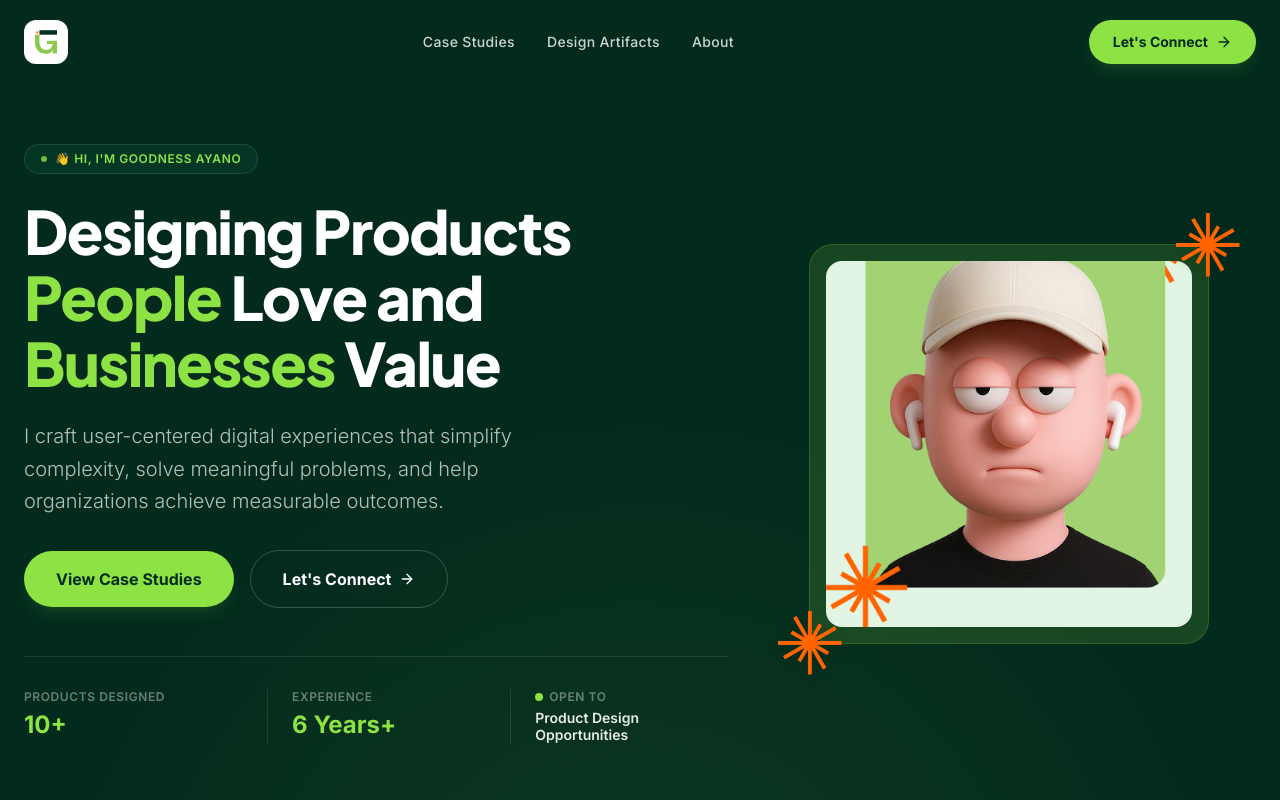
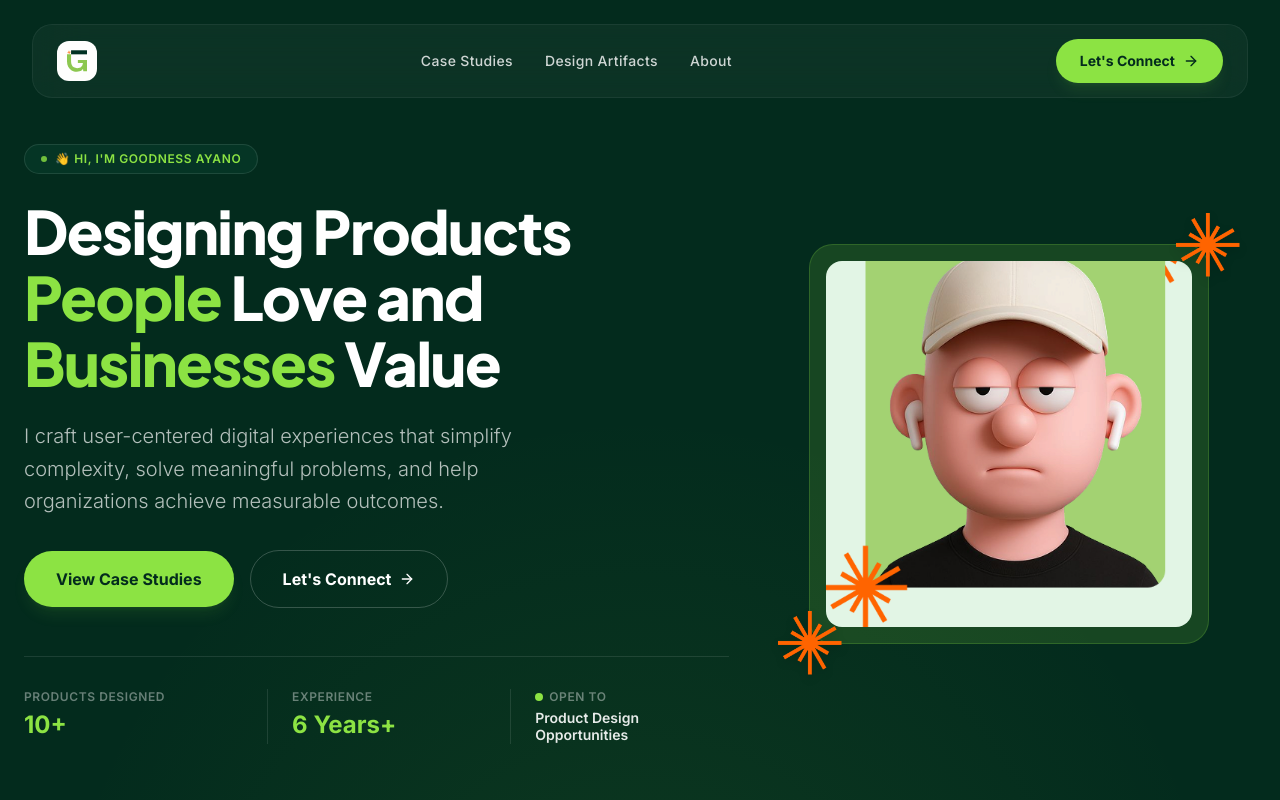
Before and after one commit to Gift-726/Portfolio, a Next.js app: page / in a window 1280 px wide. Shown: the top 800 px of the page. Built offline with nearby package versions, Linux system fonts and the light colour scheme.

Commit message:
style: implement floating frosted pill navbar with top margins

```diff
--- a/src/components/Navbar.tsx
+++ b/src/components/Navbar.tsx
@@ -63,17 +63,21 @@ export default function Navbar() {
         initial={{ y: -100, opacity: 0 }}
         animate={{ y: 0, opacity: 1 }}
         transition={{ duration: 0.5 }}
-        className={`fixed top-0 left-0 right-0 z-50 transition-all duration-300 ${
-          scrolled ? "glass-nav py-3" : "bg-transparent py-5"
-        }`}
+        className="fixed top-6 left-0 right-0 z-50 flex justify-center px-4 sm:px-6 md:px-8 pointer-events-none"
       >
-        <div className="max-w-7xl mx-auto px-6 flex items-center justify-between">
+        <div
+          className={`w-full max-w-7xl px-6 py-3.5 flex items-center justify-between rounded-[20px] transition-all duration-300 border backdrop-blur-xl pointer-events-auto ${
+            scrolled
+              ? "bg-forest-green/85 border-white/12 shadow-lg shadow-forest-green/15"
+              : "bg-white/[0.04] border-white/6 shadow-none"
+          }`}
+        >
           {/* Left section: Logo */}
           <div
             onClick={() => window.scrollTo({ top: 0, behavior: "smooth" })}
             className="flex items-center gap-3 cursor-pointer group"
           >
-            <div className="relative w-11 h-11 transition-transform duration-300 group-hover:scale-105">
+            <div className="relative w-10 h-10 transition-transform duration-300 group-hover:scale-105">
               <img
                 src="/images/Logo-light-bg.svg"
                 alt="Goodness Ayano Logo"
@@ -132,11 +136,11 @@ export default function Navbar() {
       <AnimatePresence>
         {isOpen && (
           <motion.div
-            initial={{ opacity: 0, height: 0 }}
-            animate={{ opacity: 1, height: "auto" }}
-            exit={{ opacity: 0, height: 0 }}
-            transition={{ duration: 0.3 }}
-            className="md:hidden fixed top-[72px] left-0 right-0 z-40 bg-forest-green/95 border-b border-white/10 backdrop-blur-lg overflow-hidden py-6 px-6"
+            initial={{ opacity: 0, y: 10, scale: 0.95 }}
+            animate={{ opacity: 1, y: 0, scale: 1 }}
+            exit={{ opacity: 0, y: 10, scale: 0.95 }}
+            transition={{ duration: 0.2 }}
+            className="md:hidden fixed top-[96px] left-4 right-4 z-40 bg-forest-green/95 border border-white/10 rounded-[20px] backdrop-blur-xl overflow-hidden py-6 px-6 shadow-2xl"
           >
             <div className="flex flex-col gap-5">
               {navLinks.map((link) => (
```
